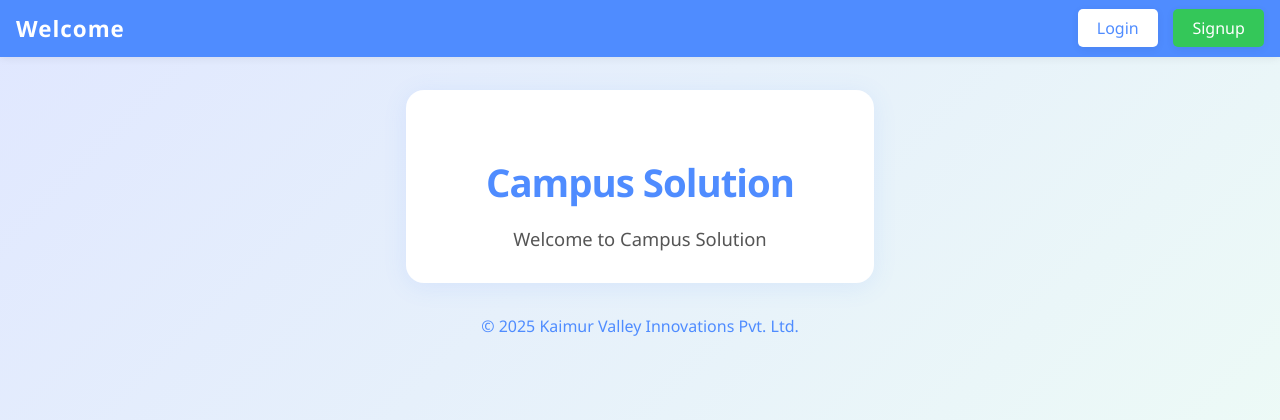
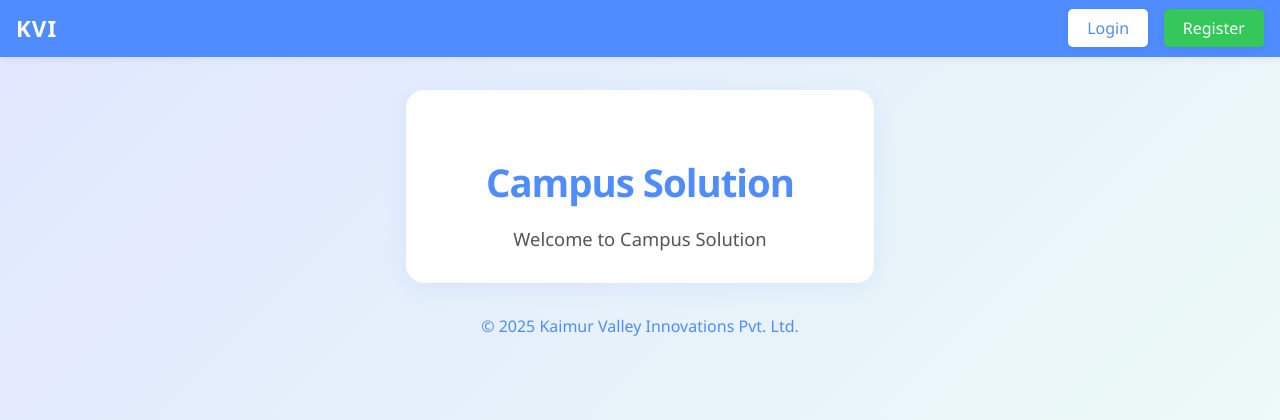
Before and after one commit to codeByRamSingh/campusSolution, a Django app: page / in a window 1280 px wide. Shown: the top 420 px of the page. Run offline with Django 4.2, Linux system fonts and the light colour scheme.

Commit message:
login button renamed as register

```diff
--- a/main/templates/main/index.html
+++ b/main/templates/main/index.html
@@ -9,10 +9,10 @@
 </head>
 <body>
     <header class="main-header">
-        <span class="header-title">Welcome</span>
+        <span class="header-title">KVI</span>
         <div>
             <a href="/login/" class="login-btn">Login</a>
-            <a href="/signup/" class="signup-btn">Signup</a>
+            <a href="/signup/" class="signup-btn">Register</a>
         </div>
     </header>
     <div class="container">
```
